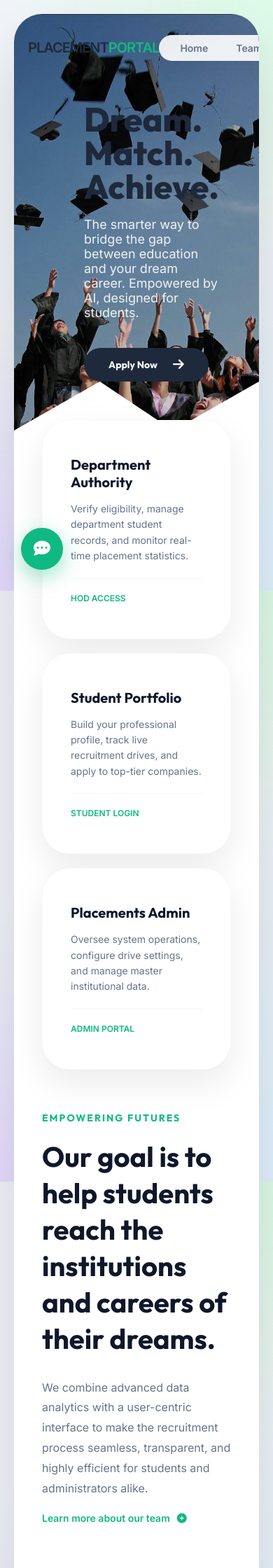
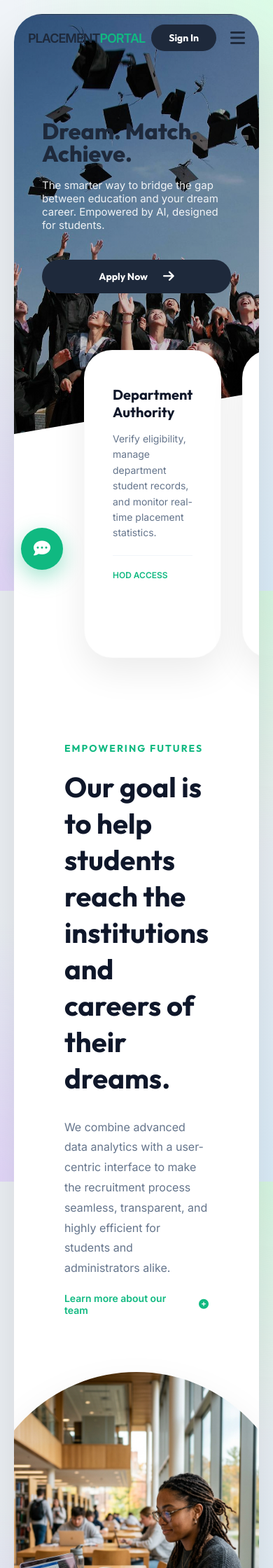
Before and after one commit to anshika924/placement-portal-project, a PHP site: page / in a window 390 px wide. Shown: the top 2240 px of the page at 70% size. Run offline with PHP 8.4, Linux system fonts and the light colour scheme.

Commit message:
Enhance responsiveness across all pages and add mobile navigation

```diff
--- a/index.html
+++ b/index.html
@@ -120,7 +120,70 @@
             max-width: 450px;
         }
 
-        /* Overlapping Blueprint Cards */
+        /* Responsive Fixes & Mobile Menu */
+        .mobile-toggle {
+            display: none;
+            font-size: 24px;
+            color: #1e293b;
+            cursor: pointer;
+            z-index: 200;
+        }
+
+        @media (max-width: 1200px) {
+            .app-container { width: calc(100% - 40px); margin: 20px auto; border-radius: 40px; }
+            .hero-text h1 { font-size: 48px; }
+            .about-intro-section { flex-direction: column; padding: 60px 40px; }
+            .about-image { width: 300px; height: 300px; }
+            .portal-grid { grid-template-columns: repeat(2, 1fr); gap: 20px; padding: 0 40px; }
+            .testimonial-grid { grid-template-columns: repeat(2, 1fr); gap: 20px; }
+        }
+
+        @media (max-width: 850px) {
+            .navbar { padding: 20px 30px; }
+            .nav-links {
+                position: fixed;
+                top: 0;
+                right: -100%;
+                width: 80%;
+                height: 100vh;
+                background: white;
+                flex-direction: column;
+                justify-content: center;
+                align-items: center;
+                gap: 30px;
+                transition: 0.4s ease;
+                z-index: 150;
+                box-shadow: -10px 0 30px rgba(0,0,0,0.1);
+                border-radius: 0;
+            }
+            .nav-links.active { right: 0; }
+            .mobile-toggle { display: block; }
+            .logo { font-size: 20px; }
+            .hero-banner {
+                padding: 0 40px;
+                height: 600px;
+                clip-path: polygon(0 0, 100% 0, 100% 90%, 0 100%);
+            }
+            .hero-text h1 { font-size: 40px; }
+            .portal-grid { grid-template-columns: 1fr; margin-top: -60px; }
+            .testimonial-grid { grid-template-columns: 1fr; }
+            .about-intro-section { padding: 60px 30px; }
+            .about-image { width: 250px; height: 250px; }
+            .testimonials-section, .about-intro-section { padding: 80px 30px; }
+
+            /* Ticker & AI Adjustments */
+            .ai-assistant-panel { width: calc(100% - 40px); left: 20px; bottom: 80px; }
+            #live-ticker-container { bottom: 20px; right: 20px; }
+        }
+
+        @media (max-width: 480px) {
+            .hero-text h1 { font-size: 32px; }
+            .hero-text p { font-size: 15px; }
+            .navbar { padding: 15px 20px; }
+            .logo { font-size: 18px; }
+            .portal-card { padding: 30px 20px; border-radius: 30px; }
+            footer { padding: 60px 30px 40px; }
+        }
         .portal-grid {
             display: grid;
             grid-template-columns: repeat(3, 1fr);
@@ -289,22 +352,7 @@
             padding: 80px 100px 40px;
         }
 
-        /* Responsive Fixes */
-        @media (max-width: 1200px) {
-            .app-container { width: calc(100% - 40px); margin: 20px auto; border-radius: 40px; }
-            .hero-text h1 { font-size: 48px; }
-            .about-intro-section { flex-direction: column; padding: 60px 40px; }
-            .about-image { width: 300px; height: 300px; }
-            /* Keeping portals in a single row for larger viewports */
-            .portal-grid { grid-template-columns: repeat(3, 1fr); gap: 20px; padding: 0 40px; }
-            .testimonial-grid { grid-template-columns: repeat(3, 1fr); gap: 20px; }
-        }
-
-        @media (max-width: 850px) {
-            .portal-grid, .testimonial-grid { grid-template-columns: 1fr; }
-            .navbar { padding: 20px; }
-            .logo { font-size: 20px; }
-        }
+        /* Responsive Fixes - Moved to Media Queries above */
     </style>
 </head>
 <body>
@@ -313,13 +361,18 @@
 
         <nav class="navbar">
             <a href="#" class="logo">PLACEMENT<span style="color: #10b981;">PORTAL</span></a>
-            <div class="nav-links">
-                <a href="#home" class="nav-link">Home</a>
+            <div class="nav-links" id="navLinks">
+                <a href="#home" class="nav-link" onclick="toggleMenu()">Home</a>
                 <a href="about.html" class="nav-link">Team</a>
-                <a href="#about" class="nav-link">Concept</a>
-                <a href="#contact" class="nav-link">Contact</a>
+                <a href="#about" class="nav-link" onclick="toggleMenu()">Concept</a>
+                <a href="#contact" class="nav-link" onclick="toggleMenu()">Contact</a>
             </div>
-            <a href="javascript:void(0)" onclick="showDemoAlert()" class="neo-btn neo-btn-emerald" style="padding: 10px 25px;">Sign In</a>
+            <div style="display: flex; align-items: center; gap: 20px;">
+                <a href="javascript:void(0)" onclick="showDemoAlert()" class="neo-btn neo-btn-emerald" style="padding: 10px 25px;">Sign In</a>
+                <div class="mobile-toggle" onclick="toggleMenu()">
+                    <i class="fas fa-bars"></i>
+                </div>
+            </div>
         </nav>
 
         <div class="hero-wrapper" id="home">
@@ -520,6 +573,11 @@
     </div>
 
     <script>
+        function toggleMenu() {
+            const navLinks = document.getElementById('navLinks');
+            navLinks.classList.toggle('active');
+        }
+
         function showDemoAlert(feature = "This feature") {
             document.getElementById('demoTitle').innerText = feature + " (Demo)";
             document.getElementById('demoModal').style.display = 'flex';
--- a/stylesheet.css
+++ b/stylesheet.css
@@ -201,3 +235,15 @@ a { transition: all 0.3s ease; text-decoration: none; }
     padding: 40px;
     box-shadow: 0 20px 40px rgba(0,0,0,0.05);
 }
+
+@media (max-width: 480px) {
+    .auth-panel { padding: 30px 20px; border-radius: 20px; }
+    .neo-btn { width: 100%; }
+}
+
+/* Helper Classes */
+.mobile-only { display: none; }
+@media (max-width: 768px) {
+    .mobile-only { display: block; }
+    .desktop-only { display: none; }
+}
```
Also changed, not shown: other parts of stylesheet.css (+34 -0 lines), about.html (+15 -8 lines), contact.html (+13 -1 lines), mainpage.html (+80 -22 lines).
